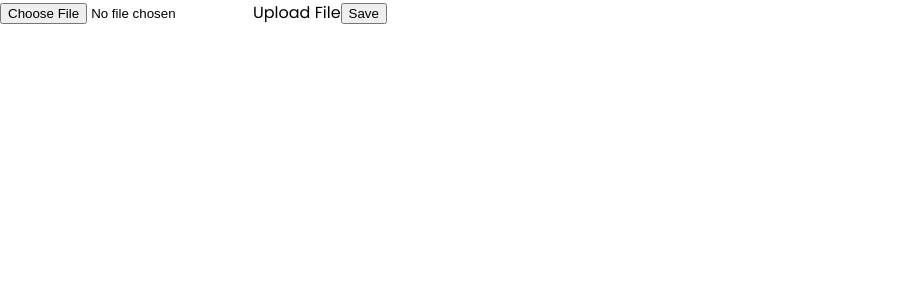
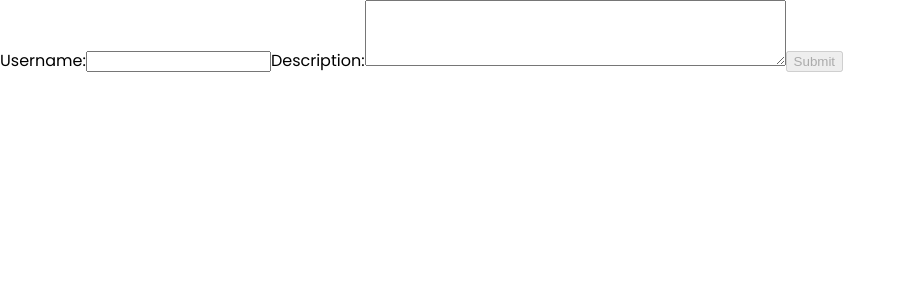
Before and after one commit to LecasB/GestaoProjetoFront, a React (Vite) app: page /test in a window 1280 px wide. Shown: the top 300 px of the page, without its empty margins (0-906 px from the left). Built offline with nearby package versions, Linux system fonts and the light colour scheme.

Commit message:
wd update profile info

```diff
--- a/src/App.jsx
+++ b/src/App.jsx
@@ -6,6 +6,7 @@ import SignUpForm from "./molecules/SingUpForm/SignUpForm";
 import FileUpload from "./atoms/FileUpload/FileUpload";
 import Layout from "./molecules/Layout/Layout";
 import TestPage from "./organisms/TestPage";
+import UpdateProfileForm from "./molecules/UpdateProfileForm/UpdateProfileForm";
 
 function App() {
   return (
@@ -15,7 +16,7 @@ function App() {
         <Route index path="/login" element={<LoginForm />} />
         <Route path="/signup" element={<SignUpForm />} />
         <Route path="/mensagens" element={<MessagePage />} />
-        <Route path="/test" element={<FileUpload />} />
+        <Route path="/test" element={<UpdateProfileForm />} />
 
         <Route path="/" element={<Layout />}>
           <Route path="/index" element={<TestPage />} />
--- a/src/atoms/FileUpload/FileUpload.jsx
+++ b/src/atoms/FileUpload/FileUpload.jsx
@@ -1,8 +1,12 @@
-import React, { useState } from "react";
+import React, { useEffect, useState } from "react";
 
 const FileUpload = () => {
   const [selectedFile, setSelectedFile] = useState(null);
-  const userId = ""; // substitui pelo ID real do utilizador
+  const [userId, setUserId] = useState(null);
+
+  useEffect(() => {
+    setUserId(sessionStorage.getItem("id") || null);
+  }, []);
 
   // Guarda o ficheiro diretamente, sem converter em base64
   const handlePhoto = (e) => {
@@ -23,18 +27,14 @@ const FileUpload = () => {
 
     try {
       // Endpoint local (comenta e descomenta conforme necessário)
-      //const response = await fetch("http://localhost:3000/api/v1/user/updateImage", {
+      //const response = await fetch("https://xuoapi.vercel.app/api/v1/user/updateImage",{
       const response = await fetch(
-        "https://xuoapi.vercel.app/api/v1/user/updateImage",
+        "http://localhost:3000/api/v1/user/updateImage",
         {
           method: "POST",
           body: formData,
         }
       );
-
-      if (!response.ok) {
-        throw new Error("Erro no upload da imagem");
-      }
 
       const data = await response.json();
       console.log("Upload realizado com sucesso:", data);
@@ -44,11 +44,15 @@ const FileUpload = () => {
   };
 
   return (
-    <div className="file-upload">
-      <input type="file" id="file" onChange={handlePhoto} />
-      <label htmlFor="file">Upload File</label>
-      <button onClick={handleSubmit}>Save</button>
-    </div>
+    <>
+      {userId && (
+        <div className="file-upload">
+          <input type="file" id="file" onChange={handlePhoto} />
+          <label htmlFor="file">Upload File</label>
+          <button onClick={handleSubmit}>Save</button>
+        </div>
+      )}
+    </>
   );
 };
 
--- a/src/molecules/LoginForm/LoginForm.jsx
+++ b/src/molecules/LoginForm/LoginForm.jsx
@@ -35,7 +35,7 @@ const LoginForm = () => {
         }),
       });
 
-      const jsonData = res.json();
+      const jsonData = await res.json();
 
       setData(jsonData);
 
--- /dev/null
+++ b/src/molecules/UpdateProfileForm/UpdateProfileForm.jsx
@@ -0,0 +1,107 @@
+import { useEffect, useState } from "react";
+
+const UpdateProfileForm = () => {
+  const [userId, setUserId] = useState(null);
+  const [username, setUsername] = useState("");
+  const [descricao, setDescricao] = useState("");
+  const [isUsernameAvailable, setIsUsernameAvailable] = useState(false);
+
+  useEffect(() => {
+    setUserId(sessionStorage.getItem("id") || null);
+  }, []);
+
+  const handleUsernameBlur = async () => {
+    if (!username) return;
+
+    try {
+      const response = await fetch(
+        "http://localhost:3000/api/v1/user/usernameAvailable",
+        {
+          method: "POST",
+          headers: {
+            "Content-Type": "application/json",
+          },
+          body: JSON.stringify({ username }), // agora envia o JSON correto
+        }
+      );
+
+      const data = await response.json();
+
+      if (data.available) {
+        console.log("Username disponível");
+        setIsUsernameAvailable(true);
+      } else {
+        console.log("Username já em uso");
+        setIsUsernameAvailable(false);
+      }
+    } catch (error) {
+      console.error("Erro ao verificar username:", error);
+      setIsUsernameAvailable(false);
+    }
+  };
+
+  const handleSubmit = async (event) => {
+    event.preventDefault();
+
+    if (!userId || !isUsernameAvailable) {
+      console.log("Usuário inválido ou username não disponível");
+      return;
+    }
+
+    const data = {
+      id: userId,
+      username: username,
+      descricao: descricao,
+    };
+
+    try {
+      const response = await fetch(
+        "http://localhost:3000/api/v1/user/updateInfo",
+        {
+          method: "POST",
+          headers: {
+            "Content-Type": "application/json",
+          },
+          body: JSON.stringify(data),
+        }
+      );
+
+      const result = await response.json();
+      console.log("Perfil atualizado com sucesso:", result);
+    } catch (error) {
+      console.error("Erro:", error);
+    }
+  };
+
+  return (
+    <form method="POST" onSubmit={handleSubmit}>
+      <label htmlFor="username">Username:</label>
+      <input
+        type="text"
+        id="username"
+        name="username"
+        value={username}
+        onChange={(e) => setUsername(e.target.value)}
+        onBlur={handleUsernameBlur}
+        required
+      />
+
+      <label htmlFor="description">Description:</label>
+      <textarea
+        id="description"
+        name="description"
+        rows="4"
+        cols="50"
+        value={descricao}
+        onChange={(e) => setDescricao(e.target.value)}
+        required
+      ></textarea>
+
+      <button type="submit" disabled={!isUsernameAvailable}>
+        Submit
+      </button>
+    </form>
+  );
+};
+
+export default UpdateProfileForm;
```
Also changed, not shown: src/molecules/UpdateProfileForm/UpdateProfileForm.scss (added).
